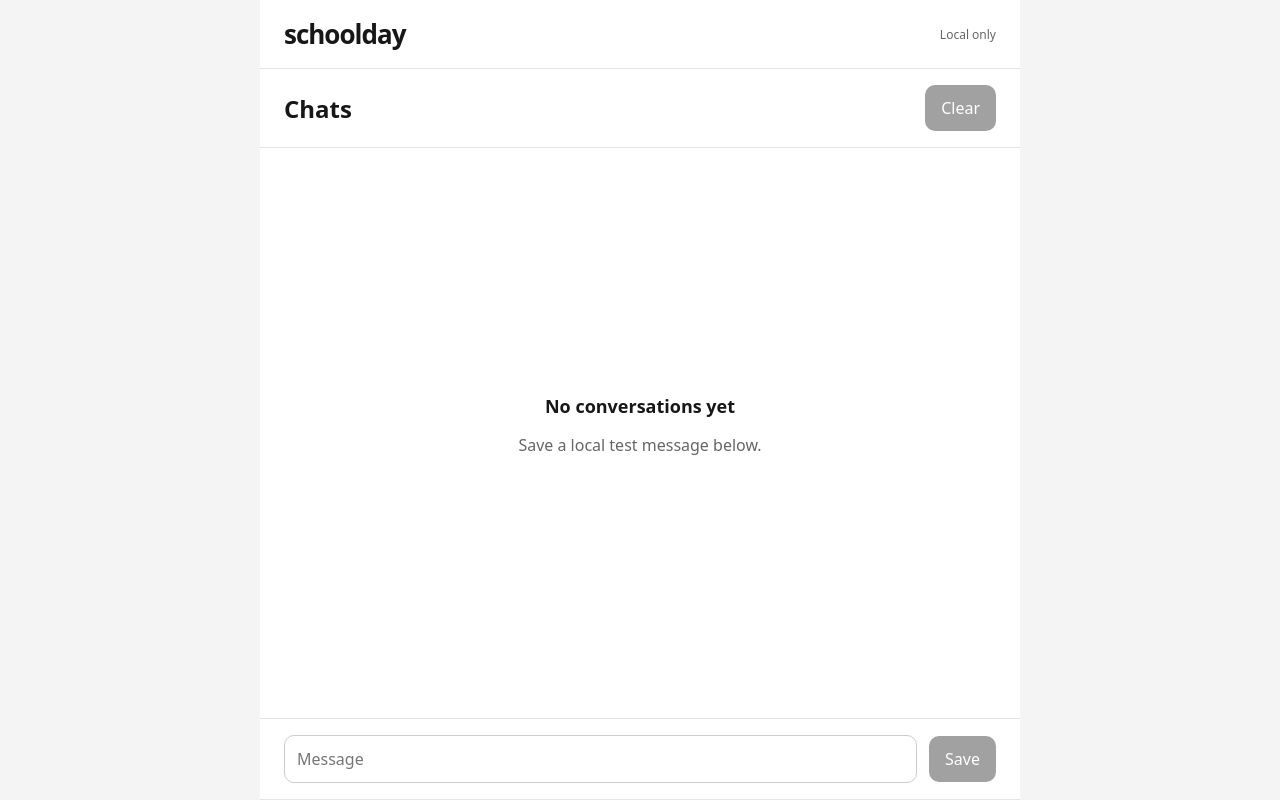
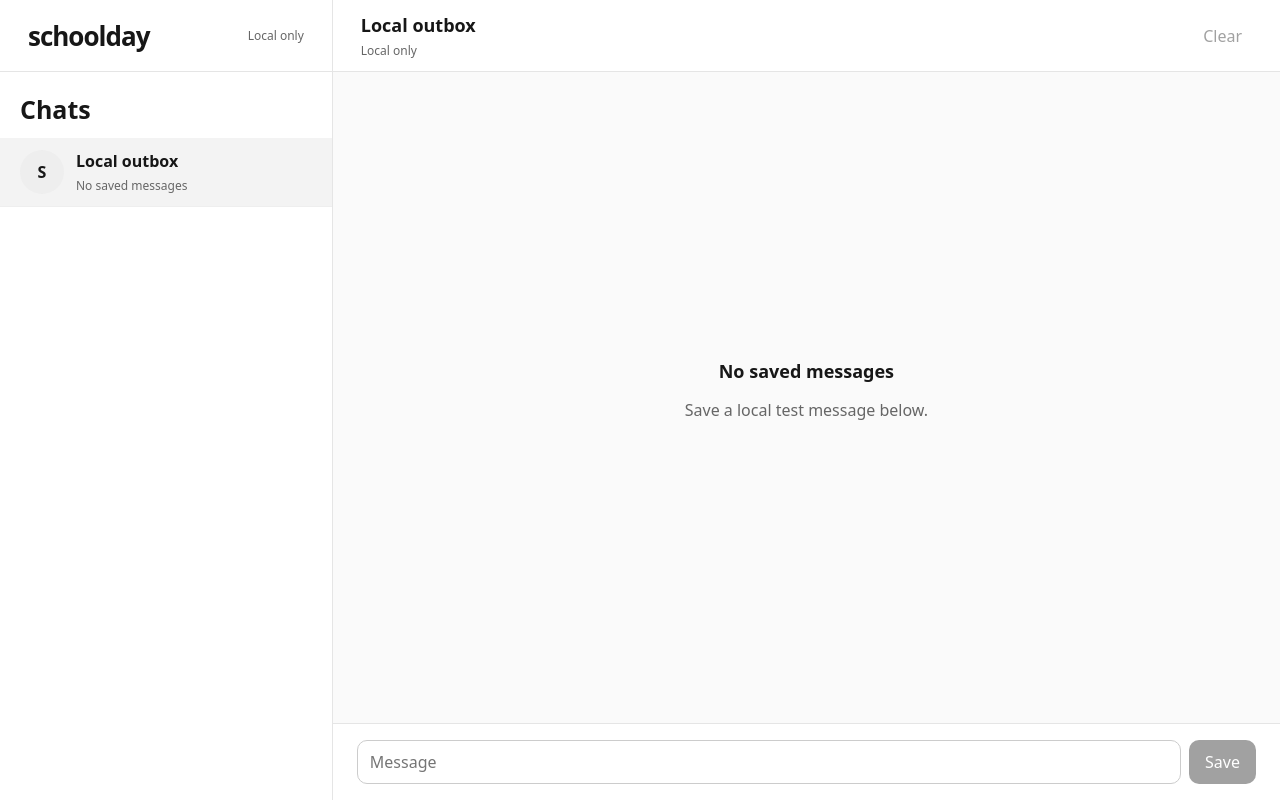
Before and after one commit to aidilazharo/schoolday, a React (Vite) app in the folder apps/web/: page / in a window 1280 px wide. Built offline with nearby package versions, Linux system fonts and the light colour scheme.

Commit message:
Adapt Schoolday layouts to phone tablet and desktop widths

```diff
--- a/apps/web/public/sw.js
+++ b/apps/web/public/sw.js
@@ -1,5 +1,5 @@
 // Cache only this application's static shell. Never cache network messages or third-party requests.
-const CACHE = 'schoolday-shell-v1';
+const CACHE = 'schoolday-shell-v2';
 self.addEventListener('install', event => {
   event.waitUntil((async () => {
     const cache = await caches.open(CACHE);
--- a/apps/web/src/main.tsx
+++ b/apps/web/src/main.tsx
@@ -7,6 +7,7 @@ function App() {
   const [drafts, setDrafts] = useState(loadDrafts);
   const [text, setText] = useState('');
   const [error, setError] = useState('');
+  const [opened, setOpened] = useState(false);
   function save(event: FormEvent) {
     event.preventDefault();
     if (!text.trim()) return;
@@ -18,15 +19,25 @@ function App() {
     if (!window.confirm('Clear local drafts?')) return;
     try { saveDrafts([]); setDrafts([]); setError(''); } catch { setError('Unable to clear local drafts.'); }
   }
-  return <main>
-    <header><div className="brand">schoolday</div><span className="status">Local only</span></header>
-    <section className="heading"><h1>Chats</h1><button onClick={clear} disabled={!drafts.length}>Clear</button></section>
+  return <main className={opened ? 'app chat-open' : 'app'}>
+    <aside className="sidebar" aria-label="Chats">
+      <header><div className="brand">schoolday</div><span className="status">Local only</span></header>
+      <h1>Chats</h1>
+      <button className="chat-item" onClick={()=>setOpened(true)}>
+        <span className="avatar" aria-hidden="true">S</span>
+        <span className="chat-label"><strong>Local outbox</strong><small>{drafts.at(-1)?.text ?? 'No saved messages'}</small></span>
+        <span className="chevron" aria-hidden="true">›</span>
+      </button>
+    </aside>
+    <section className="chat-panel" aria-label="Local outbox">
+    <header><div><h2>Local outbox</h2><small>Local only</small></div><div className="actions"><button className="quiet" onClick={clear} disabled={!drafts.length}>Clear</button><button className="quiet back" onClick={()=>setOpened(false)}>Back</button></div></header>
     <section className="conversation" aria-label="Local draft conversation">
-      {drafts.length === 0 ? <div className="empty"><h2>No conversations yet</h2><p>Save a local test message below.</p></div> :
+      {drafts.length === 0 ? <div className="empty"><h2>No saved messages</h2><p>Save a local test message below.</p></div> :
       drafts.map(d => <article key={d.id}><div>{d.text}</div><small>Saved locally · Not sent</small></article>)}
     </section>
     {error && <p role="alert">{error}</p>}
     <form onSubmit={save}><input aria-label="Test message" placeholder="Message" maxLength={500} value={text} onChange={e=>setText(e.target.value)}/><button type="submit" disabled={!text.trim()}>Save</button></form>
+    </section>
   </main>;
 }
 createRoot(document.getElementById('root')!).render(<App/>);
--- a/apps/web/src/style.css
+++ b/apps/web/src/style.css
@@ -1 +1,47 @@
-*{box-sizing:border-box}body{margin:0;background:#f4f4f4;color:#171717;font-family:system-ui,sans-serif}main{max-width:760px;margin:auto;min-height:100dvh;background:white;display:flex;flex-direction:column}header,.heading,form{display:flex;align-items:center;justify-content:space-between;gap:12px;padding:16px 24px;border-bottom:1px solid #e5e5e5}.brand{font-size:26px;font-weight:750;letter-spacing:-1px}.status,small{color:#666;font-size:12px}h1{font-size:24px;margin:0}h2{font-size:18px;margin:0}.conversation{padding:24px;flex:1;display:flex;flex-direction:column;gap:12px;overflow-wrap:anywhere}.empty{margin:auto;text-align:center;color:#666}.empty h2{color:#171717}article{align-self:flex-end;background:#f1f1f1;border-radius:14px 14px 2px 14px;padding:12px 16px;max-width:85%}small{display:block;margin-top:6px}form{position:sticky;bottom:0;border-top:1px solid #e5e5e5;background:white}input{min-width:0;flex:1;padding:12px;border:1px solid #ccc;border-radius:10px;font:inherit}button{border:0;border-radius:10px;background:#171717;color:white;padding:12px 16px;font:inherit;cursor:pointer}button:disabled{opacity:.4;cursor:default}button:focus-visible,input:focus-visible{outline:2px solid #555;outline-offset:2px}[role=alert]{padding:0 24px;color:#a00}
+*{box-sizing:border-box}
+:root{font-family:system-ui,-apple-system,BlinkMacSystemFont,sans-serif;color:#171717;background:#fff}
+body{margin:0;overscroll-behavior:none}
+button,input{font:inherit}
+button{border:0;cursor:pointer;min-height:44px}
+button:disabled{opacity:.4;cursor:default}
+button:focus-visible,input:focus-visible{outline:2px solid #555;outline-offset:2px}
+.app{width:100%;height:100vh;height:100dvh;display:grid;grid-template-columns:minmax(0,1fr);overflow:hidden}
+.sidebar,.chat-panel{min-width:0;min-height:0;display:flex;flex-direction:column;overflow:hidden;padding-top:env(safe-area-inset-top)}
+.sidebar{overflow-y:auto}
+header{display:flex;align-items:center;justify-content:space-between;gap:12px;padding:12px 20px;min-height:72px;border-bottom:1px solid #e5e5e5;flex-shrink:0}
+.brand{font-size:26px;font-weight:750;letter-spacing:-1px}
+.status,small{font-size:12px;color:#666}
+h1{font-size:25px;margin:20px 20px 12px}
+h2{font-size:18px;margin:0}
+small{display:block;margin-top:5px}
+.chat-item{display:flex;align-items:center;gap:12px;text-align:left;background:#fff;color:inherit;padding:12px 20px;border-bottom:1px solid #eee}
+.chat-item:hover,.chat-item:focus-visible{background:#f5f5f5}
+.avatar{width:44px;height:44px;display:grid;place-items:center;background:#eee;border-radius:50%;font-weight:700;flex:none}
+.chat-label{min-width:0;flex:1}
+.chat-label small{overflow:hidden;white-space:nowrap;text-overflow:ellipsis}
+.chevron{font-size:25px;color:#777}
+.chat-panel{display:none}
+.chat-open .sidebar{display:none}
+.chat-open .chat-panel{display:flex}
+.actions{display:flex;gap:4px;flex-shrink:0}
+.quiet{background:transparent;color:inherit;padding:8px 10px;border-radius:8px}
+.quiet:hover:not(:disabled){background:#eee}
+.conversation{padding:20px;flex:1;min-height:0;overflow:auto;display:flex;flex-direction:column;gap:12px;overflow-wrap:anywhere;background:#fafafa}
+.empty{margin:auto;text-align:center;color:#666}
+.empty h2{color:#171717}
+article{align-self:flex-end;background:#e9e9e9;border-radius:14px 14px 2px 14px;padding:12px 16px;max-width:min(85%,580px);flex-shrink:0}
+form{display:flex;align-items:center;gap:8px;padding:12px max(12px,env(safe-area-inset-right)) max(12px,env(safe-area-inset-bottom)) max(12px,env(safe-area-inset-left));border-top:1px solid #e5e5e5;background:#fff;flex-shrink:0}
+input{min-width:0;flex:1;min-height:44px;padding:10px 12px;border:1px solid #ccc;border-radius:10px;font-size:16px}
+form button{background:#171717;color:white;border-radius:10px;padding:10px 16px}
+[role=alert]{padding:0 20px;color:#a00}
+@media(min-width:768px){
+ .app{grid-template-columns:minmax(250px,32%) minmax(0,1fr)}
+ .app .sidebar,.app .chat-panel{display:flex}
+ .sidebar{border-right:1px solid #e5e5e5}
+ .chat-item{background:#f3f3f3}
+ .back,.chevron{display:none}
+ .conversation{padding:24px clamp(24px,4vw,64px)}
+ form{padding:16px 24px max(16px,env(safe-area-inset-bottom))}
+}
+@media(min-width:1200px){.app{grid-template-columns:clamp(320px,26vw,420px) minmax(0,1fr)}header{padding-inline:28px}.conversation{padding-inline:clamp(40px,6vw,100px)}}
+@media(max-width:360px){header{padding-inline:12px}.quiet{padding-inline:6px}.conversation{padding:12px}}
```
Also changed, not shown: 3 other files (tests, documents, lock files or other folders).
